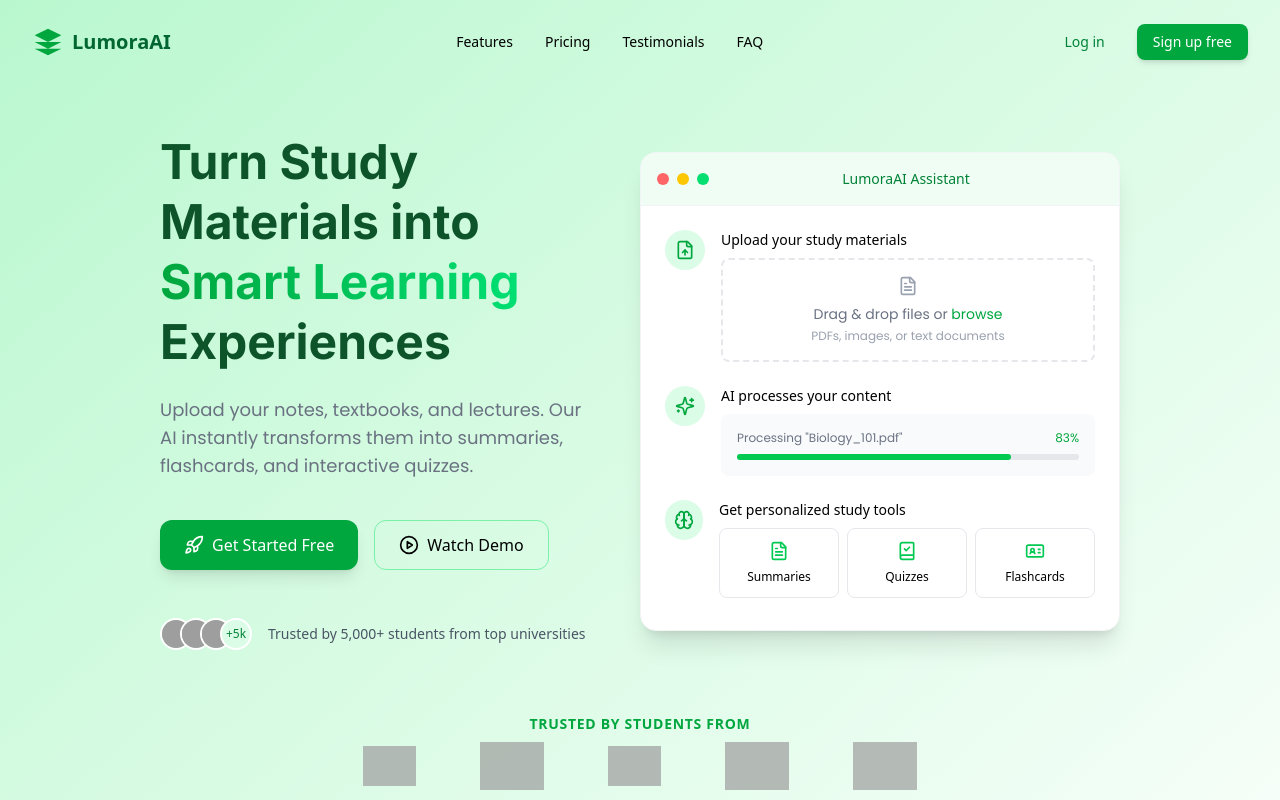
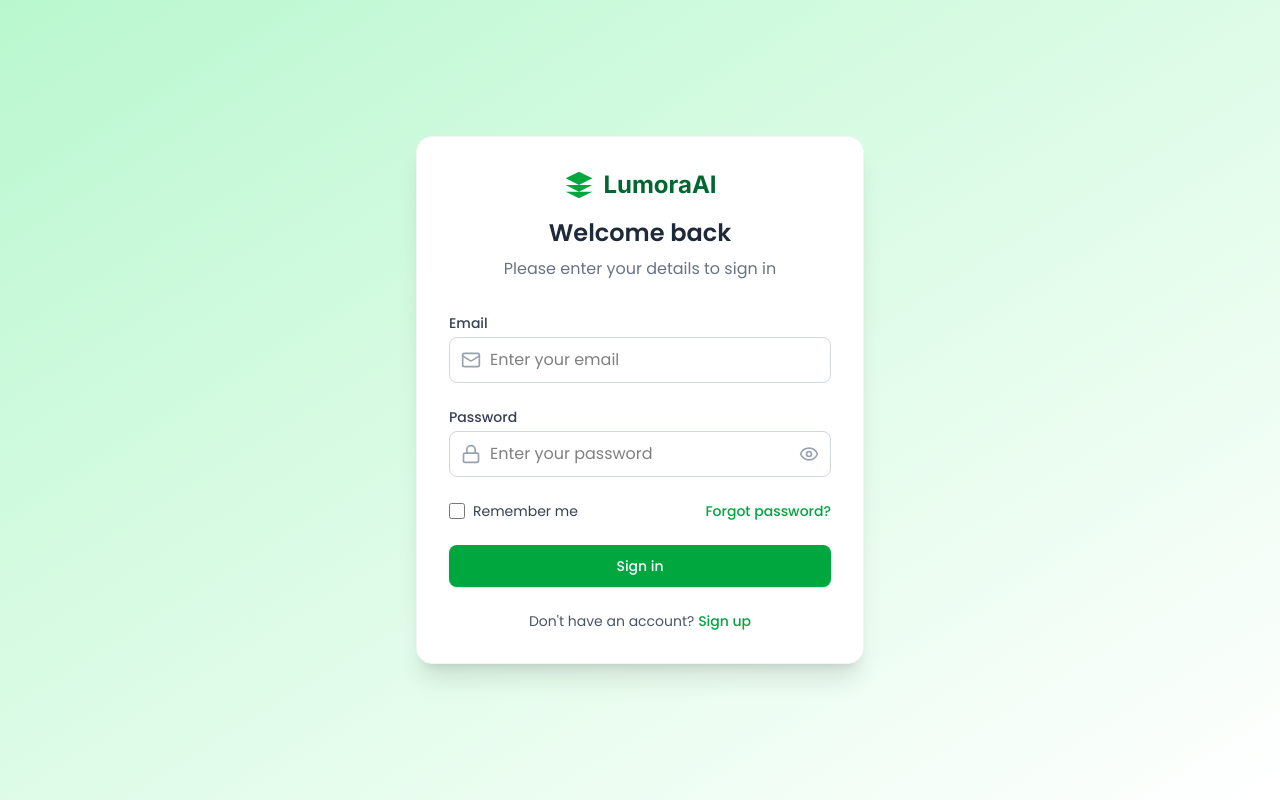
Before and after one commit to RAJIV81205/Lumora-AI, a React (Vite) app in the folder client/: page /auth in a window 1280 px wide. Shown: the top 800 px of the page. Built offline with nearby package versions, Linux system fonts and the light colour scheme; grey boxes are pictures that could not be loaded.

Commit message:
Add framer-motion and react-router dependencies; update App component for routing

```diff
--- a/client/package.json
+++ b/client/package.json
@@ -11,9 +11,11 @@
   },
   "dependencies": {
     "@tailwindcss/vite": "^4.1.3",
+    "framer-motion": "^12.6.3",
     "lucide-react": "^0.487.0",
     "react": "^19.0.0",
     "react-dom": "^19.0.0",
+    "react-router": "^7.5.0",
     "tailwindcss": "^4.1.3"
   },
   "devDependencies": {
--- a/client/src/App.jsx
+++ b/client/src/App.jsx
@@ -1,11 +1,16 @@
 import React from 'react'
-import Component  from './components/pages/LandingPage'
+import Auth from './components/pages/Auth'
+import { BrowserRouter as Router, Route, Routes } from 'react-router'
+import LandingPage from './components/pages/LandingPage'
 
 const App = () => {
   return (
-    <div>
-      <Component />
-    </div>
+    <Router>
+      <Routes>
+        <Route path="/" element={<LandingPage/>} />
+        <Route path="/auth" element={<Auth/>} />
+      </Routes>
+    </Router>
   )
 }
 
--- /dev/null
+++ b/client/src/components/LoginForm.jsx
@@ -0,0 +1,133 @@
+import React, { useState } from 'react'
+import { Mail, Lock, Eye, EyeOff } from 'lucide-react'
+
+const LoginForm = () => {
+  const [showPassword, setShowPassword] = useState(false)
+  const [formData, setFormData] = useState({
+    email: '',
+    password: ''
+  })
+
+  const handleSubmit = (e) => {
+    e.preventDefault()
+    // Handle login logic here
+    console.log('Login attempt:', formData)
+  }
+
+  const handleChange = (e) => {
+    const { name, value } = e.target
+    setFormData(prev => ({
+      ...prev,
+      [name]: value
+    }))
+  }
+
+  return (
+    <div className="min-h-screen flex items-center justify-center bg-gradient-to-br from-green-200 to-white px-4 w-full">
+      <div className="w-full max-w-md">
+        <div className="bg-white rounded-2xl shadow-xl p-8 border border-gray-100">
+          <div className="text-center mb-8">
+            <div className="flex items-center justify-center gap-2 mb-4">
+              <svg className="w-8 h-8 text-green-600" viewBox="0 0 24 24" fill="currentColor">
+                <path d="M12 2L2 7l10 5 10-5-10-5zM2 17l10 5 10-5M2 12l10 5 10-5" />
+              </svg>
+              <h1 className="text-2xl font-bold text-green-800 font-open-sans">LumoraAI</h1>
+            </div>
+            <h2 className="text-2xl font-semibold text-gray-800 font-nunito-sans">Welcome back</h2>
+            <p className="text-gray-500 mt-2 font-nunito-sans">Please enter your details to sign in</p>
+          </div>
+
+          <form onSubmit={handleSubmit} className="space-y-6">
+            <div>
+              <label htmlFor="email" className="block text-sm font-medium text-gray-700 mb-1 font-nunito-sans">
+                Email
+              </label>
+              <div className="relative">
+                <div className="absolute inset-y-0 left-0 pl-3 flex items-center pointer-events-none">
+                  <Mail className="h-5 w-5 text-gray-400" />
+                </div>
+                <input
+                  type="email"
+                  id="email"
+                  name="email"
+                  value={formData.email}
+                  onChange={handleChange}
+                  className="block w-full pl-10 pr-3 py-2.5 border border-gray-300 rounded-lg focus:ring-2 focus:ring-green-500 focus:border-green-500 font-nunito-sans"
+                  placeholder="Enter your email"
+                  required
+                />
+              </div>
+            </div>
+
+            <div>
+              <label htmlFor="password" className="block text-sm font-medium text-gray-700 mb-1 font-nunito-sans">
+                Password
+              </label>
+              <div className="relative">
+                <div className="absolute inset-y-0 left-0 pl-3 flex items-center pointer-events-none">
+                  <Lock className="h-5 w-5 text-gray-400" />
+                </div>
+                <input
+                  type={showPassword ? "text" : "password"}
+                  id="password"
+                  name="password"
+                  value={formData.password}
+                  onChange={handleChange}
+                  className="block w-full pl-10 pr-10 py-2.5 border border-gray-300 rounded-lg focus:ring-2 focus:ring-green-500 focus:border-green-500 font-nunito-sans"
+                  placeholder="Enter your password"
+                  required
+                />
+                <button
+                  type="button"
+                  onClick={() => setShowPassword(!showPassword)}
+                  className="absolute inset-y-0 right-0 pr-3 flex items-center"
+                >
+                  {showPassword ? (
+                    <EyeOff className="h-5 w-5 text-gray-400 hover:text-gray-600" />
+                  ) : (
+                    <Eye className="h-5 w-5 text-gray-400 hover:text-gray-600" />
+                  )}
+                </button>
+              </div>
+            </div>
+
+            <div className="flex items-center justify-between">
+              <div className="flex items-center">
+                <input
+                  id="remember-me"
+                  name="remember-me"
+                  type="checkbox"
+                  className="h-4 w-4 text-green-600 focus:ring-green-500 border-gray-300 rounded"
+                />
+                <label htmlFor="remember-me" className="ml-2 block text-sm text-gray-700 font-nunito-sans">
+                  Remember me
+                </label>
+              </div>
+              <a href="#" className="text-sm font-medium text-green-600 hover:text-green-700 font-nunito-sans">
+                Forgot password?
+              </a>
+            </div>
+
+            <button
+              type="submit"
+              className="w-full flex justify-center py-2.5 px-4 border border-transparent rounded-lg shadow-sm text-sm font-medium text-white bg-green-600 hover:bg-green-700 focus:outline-none focus:ring-2 focus:ring-offset-2 focus:ring-green-500 transition-all duration-300 font-nunito-sans"
+            >
+              Sign in
+            </button>
+          </form>
+
+          <div className="mt-6 text-center">
+            <p className="text-sm text-gray-600 font-nunito-sans">
+              Don't have an account?{' '}
+              <a href="#" className="font-medium text-green-600 hover:text-green-700">
+                Sign up
+              </a>
+            </p>
+          </div>
+        </div>
+      </div>
+    </div>
+  )
+}
+
+export default LoginForm
--- /dev/null
+++ b/client/src/components/pages/Auth.jsx
@@ -0,0 +1,20 @@
+import React from 'react'
+import LoginForm from '../LoginForm'
+import { motion } from 'framer-motion'
+
+const Auth = () => {
+    return (
+        <div className="flex justify-center items-center h-screen w-full" >
+            <motion.div
+                initial={{ opacity: 0, y: 20 }}
+                animate={{ opacity: 1, y: 0 }}
+                transition={{ duration: 0.5 }}
+                className="w-full"
+            >
+                <LoginForm />
+            </motion.div>
+        </div>
+    )
+}
+
+export default Auth
```
Also changed, not shown: 1 other file (tests, documents, lock files or other folders).
